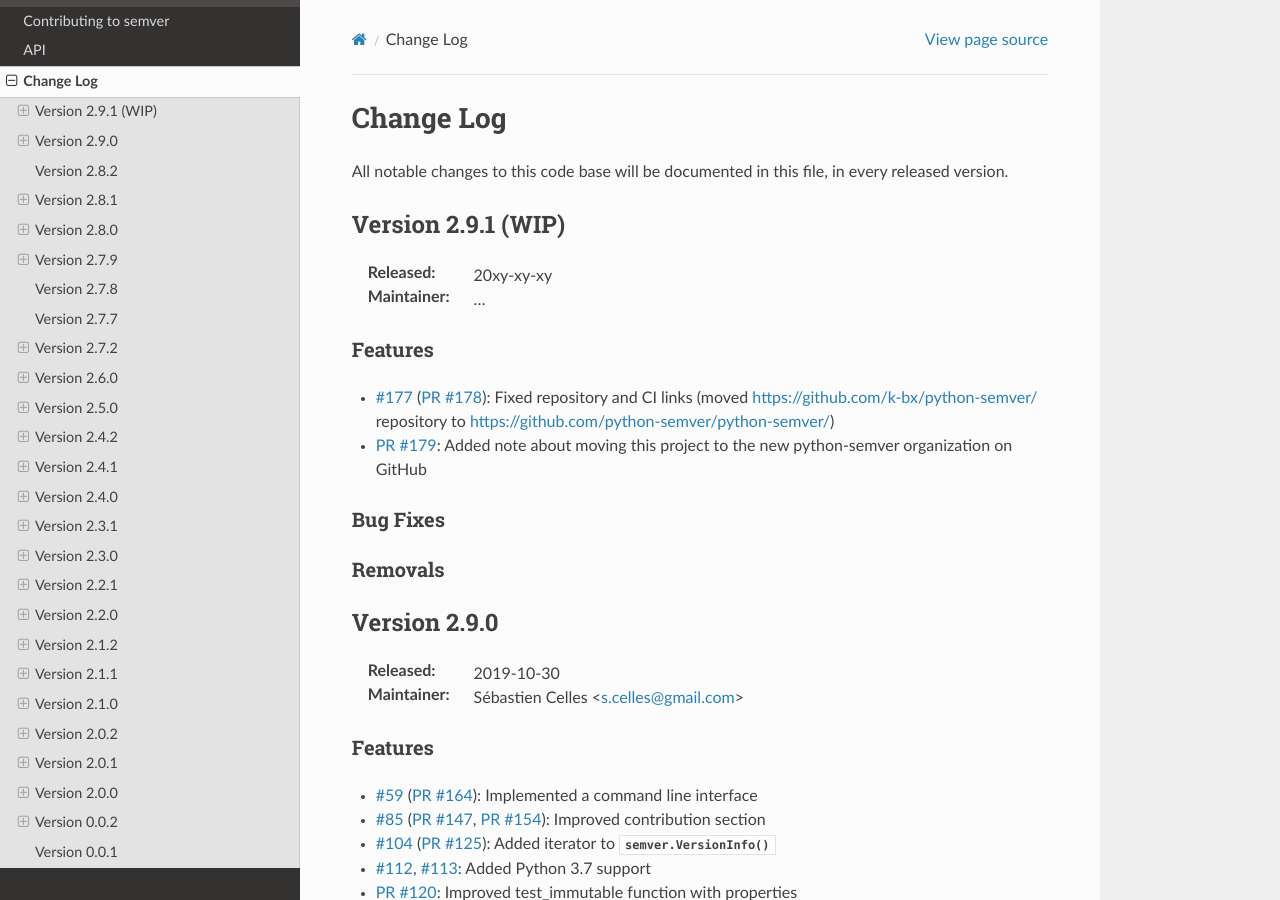
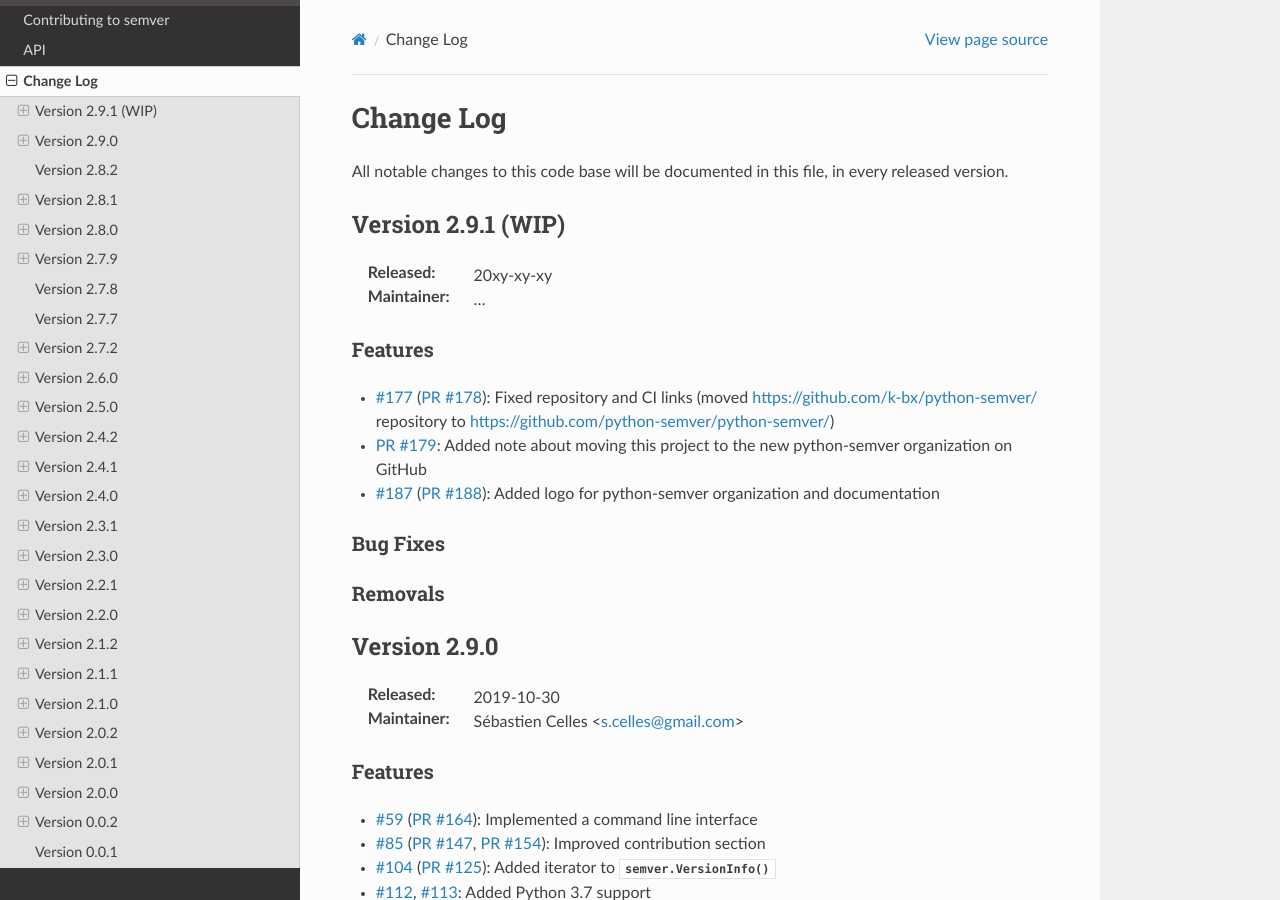
Before and after one commit to python-semver/python-semver, a Sphinx documentation site: the page built from docs/changelog.rst, in a window 1280 px wide and 900 px high. Built offline with Sphinx 7.4.7 and the Read the Docs theme 2.0.0, drawn with Linux system fonts in a browser that asks for light colours.

Commit message:
Fix #187: Create a squared logo (#189)
* Mentioned in issue #177
* Add logo to documentation
* Update CHANGELOG

Co-Authored-By: scls19fr

```diff
--- a/CHANGELOG.rst
+++ b/CHANGELOG.rst
@@ -16,6 +16,8 @@
 
 * :gh:`177` (:pr:`178`): Fixed repository and CI links (moved https://github.com/k-bx/python-semver/ repository to https://github.com/python-semver/python-semver/)
 * :pr:`179`: Added note about moving this project to the new python-semver organization on GitHub
+* :gh:`187` (:pr:`188`): Added logo for python-semver organization and documentation
+
 
 Bug Fixes
 ---------
--- a/docs/conf.py
+++ b/docs/conf.py
@@ -124,6 +124,7 @@
     ]
 }
 
+html_logo = "logo.svg"
 
 # -- Options for HTMLHelp output ------------------------------------------
 
```
Also changed, not shown: docs/logo.svg (added).
